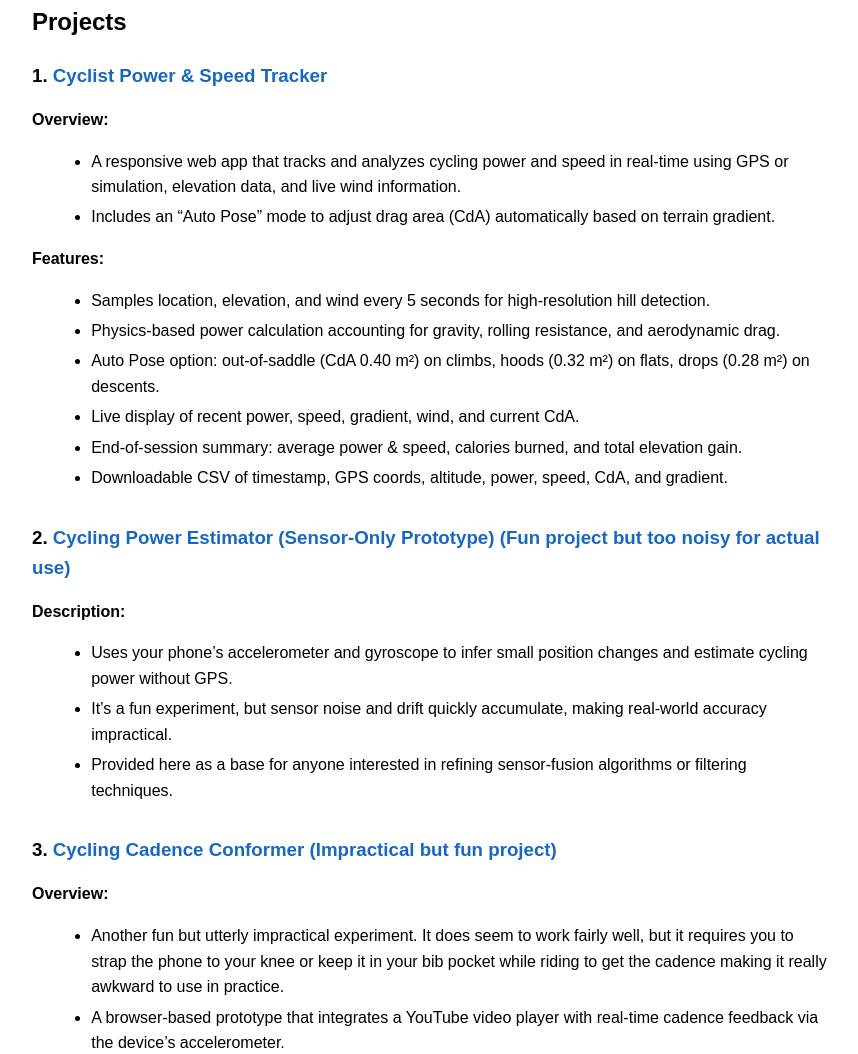
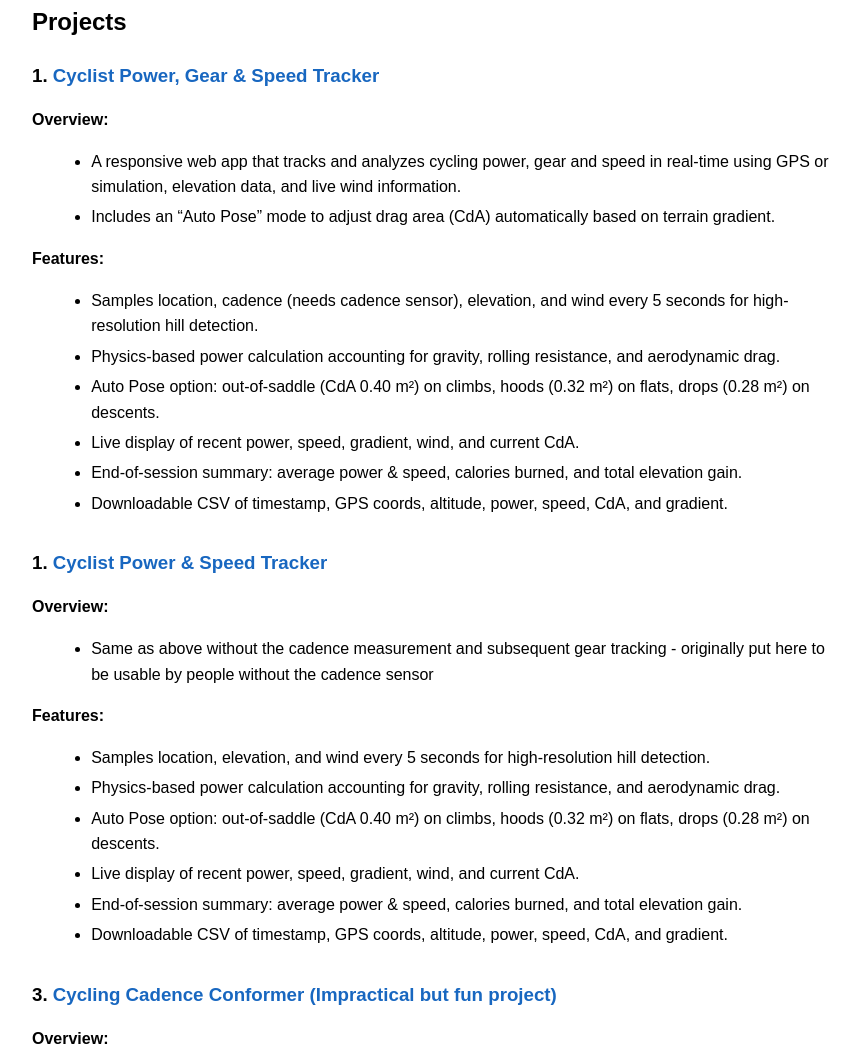
Before and after one commit to RupinDalvi/github.io, a plain HTML site: page index.html in a window 1280 px wide. Shown: the part 246-1300 px from the top of the page, without its empty margins (208-1066 px from the left). Drawn offline with Linux system fonts and the light colour scheme.

Commit message:
Update index.html

```diff
--- a/index.html
+++ b/index.html
@@ -28,11 +28,28 @@
     <h2>Projects</h2>
 
     <div class="project">
+      <h3>1. <a href="https://rupindalvi.github.io/power_speed_gear/">Cyclist Power, Gear &amp; Speed Tracker</a></h3>
+      <p><strong>Overview:</strong></p>
+      <ul class="overview">
+        <li>A responsive web app that tracks and analyzes cycling power, gear and speed in real-time using GPS or simulation, elevation data, and live wind information.</li>
+        <li>Includes an “Auto Pose” mode to adjust drag area (CdA) automatically based on terrain gradient.</li>
+      </ul>
+      <p><strong>Features:</strong></p>
+      <ul class="features">
+        <li>Samples location, cadence (needs cadence sensor), elevation, and wind every 5 seconds for high-resolution hill detection.</li>
+        <li>Physics-based power calculation accounting for gravity, rolling resistance, and aerodynamic drag.</li>
+        <li>Auto Pose option: out-of-saddle (CdA 0.40 m²) on climbs, hoods (0.32 m²) on flats, drops (0.28 m²) on descents.</li>
+        <li>Live display of recent power, speed, gradient, wind, and current CdA.</li>
+        <li>End-of-session summary: average power & speed, calories burned, and total elevation gain.</li>
+        <li>Downloadable CSV of timestamp, GPS coords, altitude, power, speed, CdA, and gradient.</li>
+      </ul>
+    </div>
+
+    <div class="project">
       <h3>1. <a href="https://rupindalvi.github.io/gps_power_meter/">Cyclist Power &amp; Speed Tracker</a></h3>
       <p><strong>Overview:</strong></p>
       <ul class="overview">
-        <li>A responsive web app that tracks and analyzes cycling power and speed in real-time using GPS or simulation, elevation data, and live wind information.</li>
-        <li>Includes an “Auto Pose” mode to adjust drag area (CdA) automatically based on terrain gradient.</li>
+        <li>Same as above without the cadence measurement and subsequent gear tracking - originally put here to be usable by people without the cadence sensor</li>
       </ul>
       <p><strong>Features:</strong></p>
       <ul class="features">
@@ -46,20 +63,10 @@
     </div>
 
     <div class="project">
-      <h3>2. <a href="https://rupindalvi.github.io/power_meter/">Cycling Power Estimator (Sensor-Only Prototype) (Fun project but too noisy for actual use)</a></h3>
-      <p><strong>Description:</strong></p>
-      <ul class="overview">
-        <li>Uses your phone’s accelerometer and gyroscope to infer small position changes and estimate cycling power without GPS.</li>
-        <li>It’s a fun experiment, but sensor noise and drift quickly accumulate, making real-world accuracy impractical.</li>
-        <li>Provided here as a base for anyone interested in refining sensor-fusion algorithms or filtering techniques.</li>
-      </ul>
-    </div>
-
-    <div class="project">
       <h3>3. <a href="https://rupindalvi.github.io/cadence-cycle/cadence_cycle.html">Cycling Cadence Conformer (Impractical but fun project)</a></h3>
       <p><strong>Overview:</strong></p>
       <ul class="overview">
-        <li>Another fun but utterly impractical experiment. It does seem to work fairly well, but it requires you to strap the phone to your knee or keep it in your bib pocket while riding to get the cadence making it really awkward to use in practice.</li>
+        <li>A fun but utterly impractical experiment. It does seem to work fairly well, but it requires you to strap the phone to your knee or keep it in your bib pocket while riding to get the cadence making it really awkward to use in practice.</li>
         <li>A browser-based prototype that integrates a YouTube video player with real-time cadence feedback via the device’s accelerometer.</li>
         <li>Adjusts audio volume and emits noise cues when your pedaling RPM deviates from a set target.</li>
       </ul>
```
